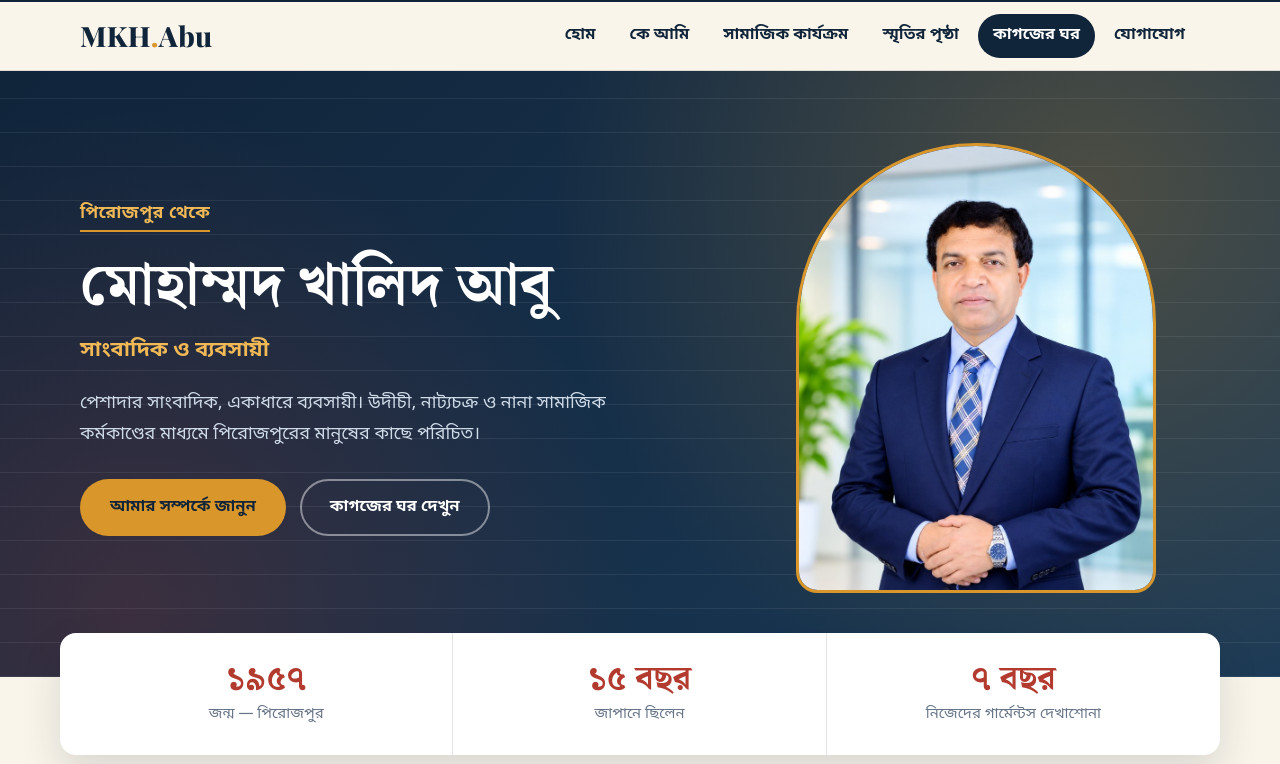
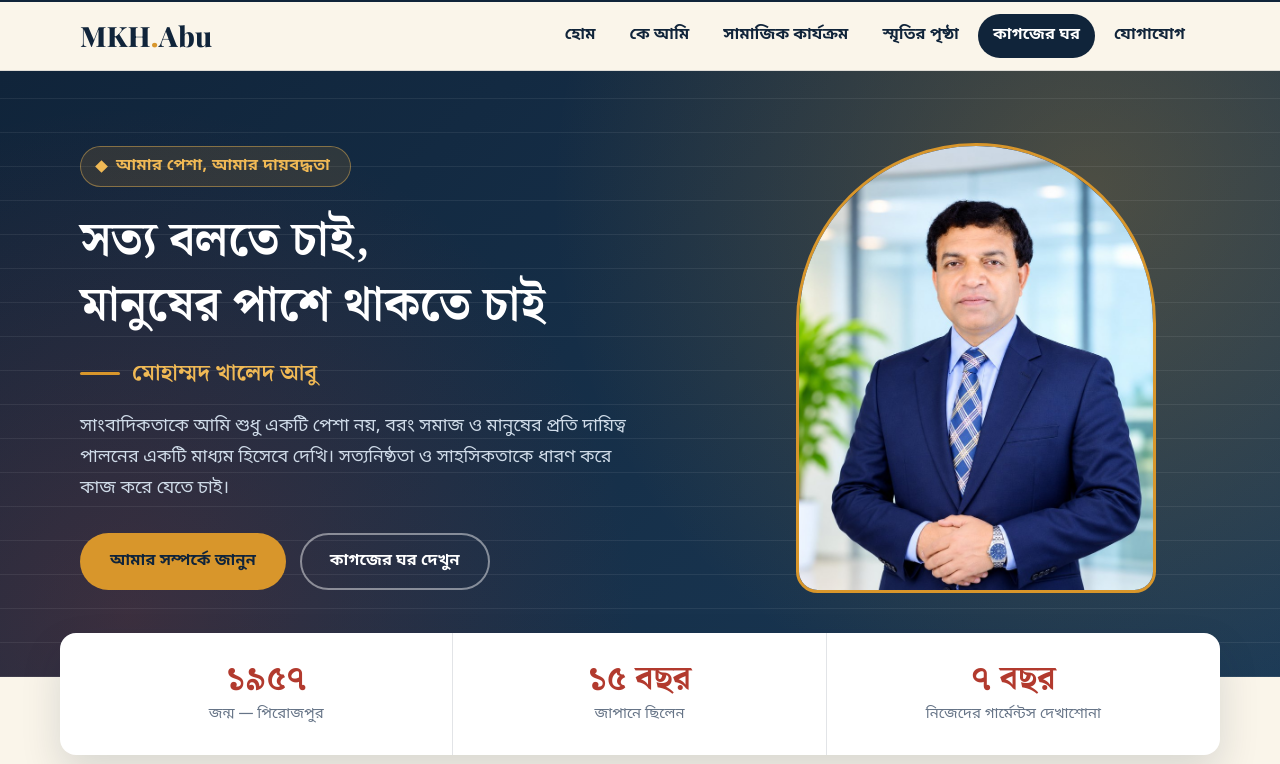
Before and after one commit to rejaulalam-byte/khaled.abu, a plain HTML site: page index.html in a window 1280 px wide. Shown: the part 36-800 px from the top of the page. Drawn offline with nearby package versions, Linux system fonts and the light colour scheme.

Commit message:
MKH-Abu v1.0.4: new hero text and small-heading style
Co-Authored-By: Claude Sonnet 5.5 <noreply@anthropic.com>
Claude-Session: https://claude.ai/code/session_01EkEV1a938wTALReTzJXTBJ

```diff
--- a/index.html
+++ b/index.html
@@ -67,9 +67,11 @@ a{color:inherit;text-decoration:none}
   overflow:hidden}
 .hero::before{content:"";position:absolute;inset:0;opacity:.07;background-image:repeating-linear-gradient(0deg,#fff 0 1px,transparent 1px 34px)}
 .hero .wrap{position:relative;display:grid;grid-template-columns:1.25fr .9fr;gap:48px;align-items:center;padding-top:72px;padding-bottom:84px}
-.eyebrow{display:inline-block;color:var(--gold-2);font-weight:600;letter-spacing:.5px;border-bottom:2px solid var(--gold);padding-bottom:2px;margin-bottom:18px}
-.hero h1{font-family:var(--serif);font-size:clamp(36px,5.4vw,60px);line-height:1.2;font-weight:800;margin-bottom:12px}
-.hero .role{font-size:21px;color:var(--gold-2);font-weight:600;margin-bottom:18px}
+.eyebrow{display:inline-flex;align-items:center;gap:10px;color:var(--gold-2);font-weight:600;font-size:16px;letter-spacing:.3px;background:rgba(216,150,43,.14);border:1px solid rgba(240,185,85,.45);border-radius:999px;padding:6px 20px 6px 16px;margin-bottom:22px}
+.eyebrow::before{content:"";flex:none;width:9px;height:9px;background:var(--gold-2);transform:rotate(45deg)}
+.hero h1{font-family:var(--serif);font-size:clamp(30px,4.1vw,48px);line-height:1.35;font-weight:800;margin-bottom:16px;white-space:pre-line}
+.hero .role{display:flex;align-items:center;gap:12px;font-family:var(--serif);font-size:23px;color:var(--gold-2);font-weight:700;margin-bottom:18px}
+.hero .role::before{content:"";width:40px;height:3px;border-radius:3px;background:var(--gold)}
 .hero p.lead{color:#cfdbe8;max-width:560px;margin-bottom:30px;font-size:18px}
 .btns{display:flex;gap:14px;flex-wrap:wrap}
 .btn{display:inline-block;padding:13px 28px;border-radius:999px;font-weight:700;font-size:16px;border:2px solid transparent;transition:.2s;cursor:pointer;font-family:inherit}
@@ -224,8 +226,8 @@ footer b{color:var(--gold-2)}
   <div class="wrap">
     <div>
       <span class="eyebrow" data-i18n="eyebrow"></span>
-      <h1 data-i18n="name"></h1>
-      <div class="role" data-i18n="role"></div>
+      <h1 data-i18n="h_title"></h1>
+      <div class="role"><span data-i18n="h_name"></span></div>
       <p class="lead" data-i18n="lead"></p>
       <div class="btns">
         <a class="btn gold" href="#about" data-i18n="b_about"></a>
@@ -365,8 +367,8 @@ var NAMES = {facebook:"Facebook",youtube:"YouTube",x:"X",instagram:"Instagram",l
 var T = {
 bn:{
  phone:"০১৭১৬ ৪৩৩৯২৯", n_home:"হোম", n_about:"কে আমি", n_culture:"সামাজিক কার্যক্রম", n_memory:"স্মৃতির পৃষ্ঠা", n_shop:"কাগজের ঘর", n_contact:"যোগাযোগ",
- eyebrow:"পিরোজপুর থেকে", name:"মোহাম্মদ খালিদ আবু", role:"সাংবাদিক ও ব্যবসায়ী",
- lead:"পেশাদার সাংবাদিক, একাধারে ব্যবসায়ী। উদীচী, নাট্যচক্র ও নানা সামাজিক কর্মকাণ্ডের মাধ্যমে পিরোজপুরের মানুষের কাছে পরিচিত।",
+ eyebrow:"আমার পেশা, আমার দায়বদ্ধতা", name:"মোহাম্মদ খালিদ আবু", role:"সাংবাদিক ও ব্যবসায়ী",
+ lead:"সাংবাদিকতাকে আমি শুধু একটি পেশা নয়, বরং সমাজ ও মানুষের প্রতি দায়িত্ব পালনের একটি মাধ্যম হিসেবে দেখি। সত্যনিষ্ঠতা ও সাহসিকতাকে ধারণ করে কাজ করে যেতে চাই।", h_title:"সত্য বলতে চাই,\nমানুষের পাশে থাকতে চাই", h_name:"মোহাম্মদ খালেদ আবু",
  b_about:"আমার সম্পর্কে জানুন", b_shop:"কাগজের ঘর দেখুন", photo:"এখানে আবু ভাইয়ের ছবি বসবে",
  s1n:"১৯৫৭", s1t:"জন্ম — পিরোজপুর", s2n:"১৫ বছর", s2t:"জাপানে ছিলেন", s3n:"৭ বছর", s3t:"নিজেদের গার্মেন্টস দেখাশোনা",
  a_tag:"পরিচিতি", a_title:"কে আমি", a_sub:"জীবন, শিক্ষা ও কর্মজীবনের সংক্ষিপ্ত পরিচয়",
@@ -388,8 +390,8 @@ bn:{
 },
 en:{
  phone:"01716 433929", n_home:"Home", n_about:"About Me", n_culture:"Social Activities", n_memory:"Memories", n_shop:"Kagoj-er Ghor", n_contact:"Contact",
- eyebrow:"From Pirojpur", name:"Mohammad Khalid Abu", role:"Journalist & Businessman",
- lead:"A professional journalist and businessman, known to the people of Pirojpur through Udichi, theatre and many social activities.",
+ eyebrow:"My profession, my responsibility", name:"Mohammad Khalid Abu", role:"Journalist & Businessman",
+ lead:"I see journalism not merely as a profession, but as a way of fulfilling my duty to society and its people. I want to keep working with truthfulness and courage.", h_title:"I want to speak the truth,\nand stand beside people", h_name:"Mohammad Khalid Abu",
  b_about:"About me", b_shop:"Visit the shop", photo:"Abu Bhai's photo will be placed here",
  s1n:"1957", s1t:"Born — Pirojpur", s2n:"15 years", s2t:"Lived in Japan", s3n:"7 years", s3t:"Ran the family garments business",
  a_tag:"INTRODUCTION", a_title:"About Me", a_sub:"A short introduction to life, education and career",
```
